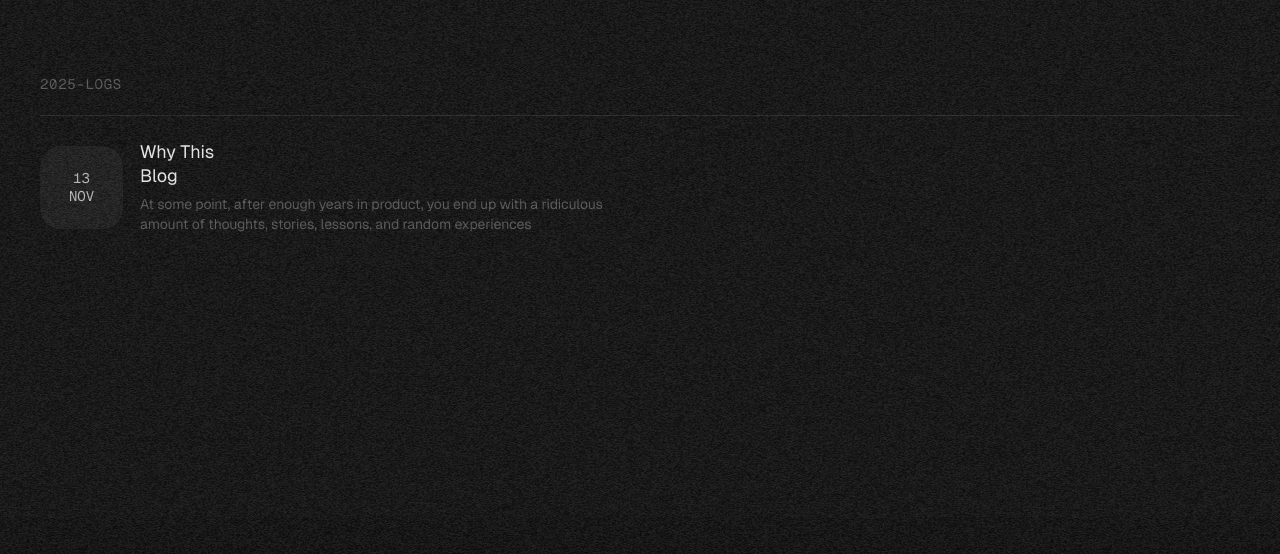
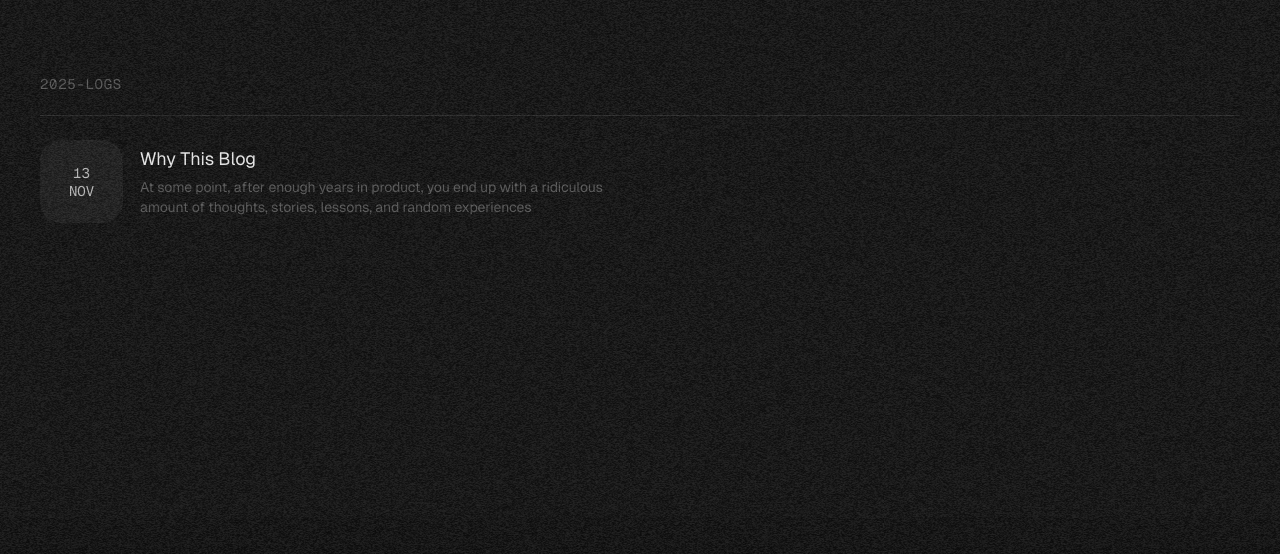
Before and after one commit to dmytrohudz/dmytrohudz.com, a website: page blog.html in a window 1280 px wide. Shown: the part 131-685 px from the top of the page. Drawn offline with nearby package versions, Linux system fonts and the light colour scheme; no server answers.

Commit message:
Updated blog.html

```diff
--- a/blog.html
+++ b/blog.html
@@ -36,25 +36,8 @@
         });
     </script>
     <script>
-        function syncExcerptWidths() {
-          document.querySelectorAll('.post-item').forEach(card => {
-            const title = card.querySelector('.post-title');
-            if (!title) return;
-
-            // Measure the *actual wrapped* width of the title
-            const w = Math.ceil(title.getBoundingClientRect().width);
-            // Set a CSS custom property on the card
-            card.style.setProperty('--title-width', w + 'px');
-          });
-        }
-
-        // Run on page load, resize, and when fonts settle
-        window.addEventListener('load', syncExcerptWidths);
-        window.addEventListener('resize', syncExcerptWidths);
-
-        // Keep it accurate if content or fonts reflow
-        const ro = new ResizeObserver(syncExcerptWidths);
-        document.querySelectorAll('.post-title').forEach(n => ro.observe(n));
+        // Note: syncExcerptWidths function removed as it's no longer needed
+        // Titles now wrap naturally without width constraints
       </script>
     <script>
         // Function to truncate content for excerpt
@@ -97,16 +80,7 @@
                         blogContent.appendChild(yearGroup);
                     });
 
-                    // Ensure excerpts sync to title width immediately after render
-                    try {
-                        // Observe newly added titles so reflows keep widths accurate
-                        if (window.ResizeObserver) {
-                            const roDynamic = new ResizeObserver(syncExcerptWidths);
-                            blogContent.querySelectorAll('.post-title').forEach(n => roDynamic.observe(n));
-                        }
-                        // Run an immediate sync without waiting for resize
-                        syncExcerptWidths();
-                    } catch (_) {}
+                    // Titles now wrap naturally without width constraints
 
                     // Add click handlers to dynamically created posts
                     addClickHandlers();
--- a/css/style.css
+++ b/css/style.css
@@ -652,7 +652,7 @@ main {
     letter-spacing: -0.2px;
     display: inline-block;      /* makes width depend on text */
     width: fit-content;         /* shrink-wrap to text */
-    max-inline-size: var(--title-width, 100%);
+    max-width: 100%;           /* allow wrapping when container is smaller */
     white-space: normal;        /* allow wrapping when needed */
     padding-right: 24px;
     position: relative;
```
